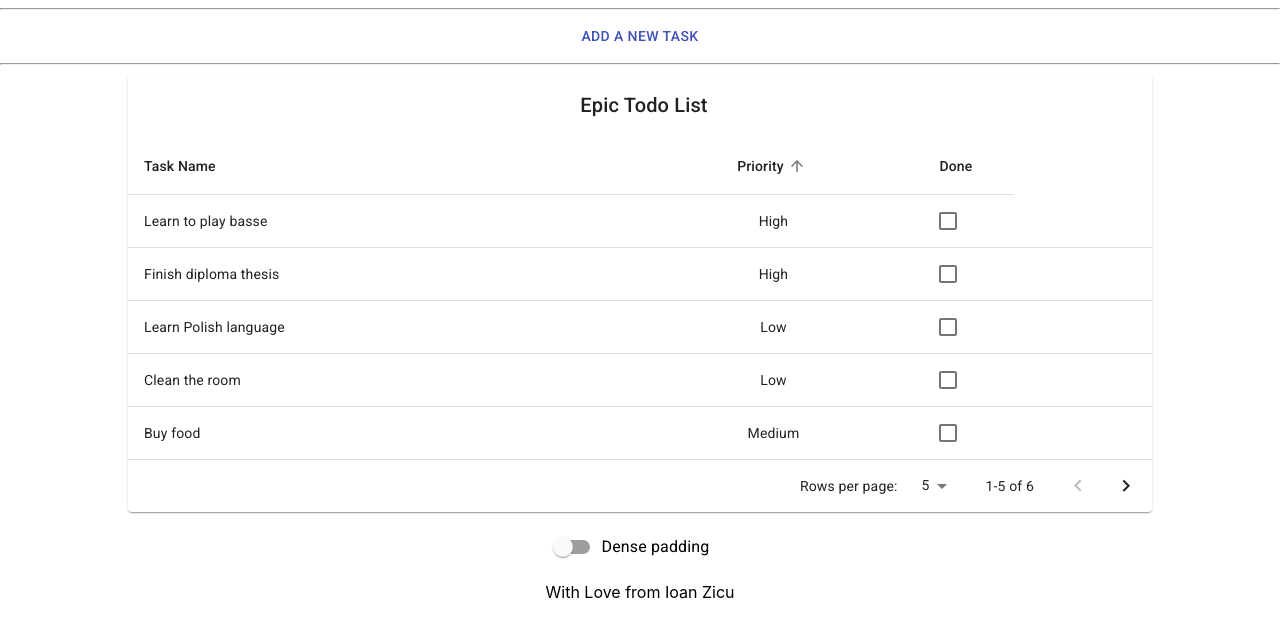
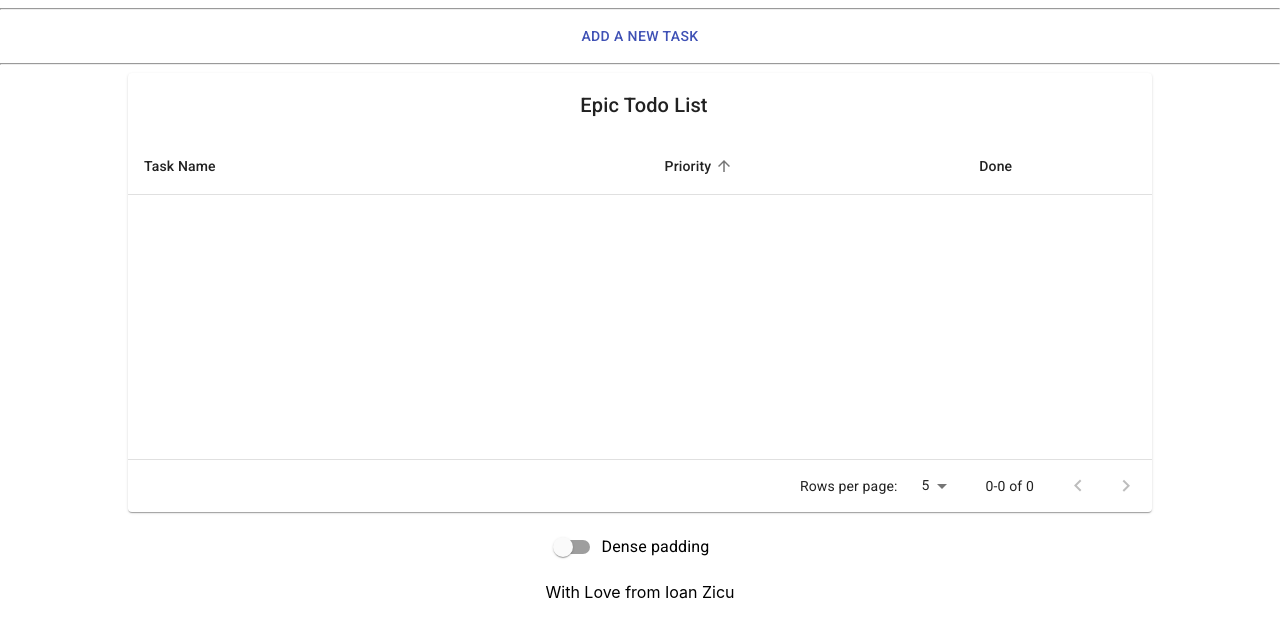
Before and after one commit to ioanzicu/tremendous-todo-app, a React (Create React App) app: page / in a window 1280 px wide. Shown: the top 638 px of the page. Built offline with nearby package versions, Linux system fonts and the light colour scheme.

Commit message:
implement local storage management

```diff
--- a/src/App.tsx
+++ b/src/App.tsx
@@ -6,7 +6,6 @@ import Button from '@material-ui/core/Button';
 
 function App() {
   const [showForm, setShowForm] = useState<Boolean>(false);
-
 
   const handleClick = (event: React.MouseEvent<HTMLButtonElement, MouseEvent>) => {
     setShowForm(!showForm);
--- a/src/CustomTypes.tsx
+++ b/src/CustomTypes.tsx
@@ -10,3 +10,7 @@ export interface IPriority {
     medium: string,
     low: string
 };
+
+export interface EnhancedTableToolbarProps {
+    numSelected: number;
+}
--- a/src/EnchancedTable.tsx
+++ b/src/EnchancedTable.tsx
@@ -1,4 +1,4 @@
-import React, { useState } from 'react';
+import React, { useEffect, useState } from 'react';
 import clsx from 'clsx';
 import { createStyles, lighten, makeStyles, Theme } from '@material-ui/core/styles';
 import Table from '@material-ui/core/Table';
@@ -18,8 +18,9 @@ import Tooltip from '@material-ui/core/Tooltip';
 import FormControlLabel from '@material-ui/core/FormControlLabel';
 import Switch from '@material-ui/core/Switch';
 import DeleteIcon from '@material-ui/icons/Delete';
-import { Data } from './CustomTypes';
+import { Data, EnhancedTableToolbarProps } from './CustomTypes';
 import { rows } from './Form';
+import { saveOnLocal, getDataFromLocal } from './StorageManagement';
 import "./EnchancedTable.css";
 
 function descendingComparator<T>(a: T, b: T, orderBy: keyof T) {
@@ -132,10 +133,6 @@ const useToolbarStyles = makeStyles((theme: Theme) =>
     }),
 );
 
-interface EnhancedTableToolbarProps {
-    numSelected: number;
-}
-
 const EnhancedTableToolbar = (props: EnhancedTableToolbarProps) => {
     const classes = useToolbarStyles();
     const { numSelected } = props;
@@ -187,6 +184,7 @@ const useStyles = makeStyles((theme: Theme) =>
     }),
 );
 
+
 export default function EnhancedTable() {
     const classes = useStyles();
     const [order, setOrder] = useState<Order>('asc');
@@ -194,11 +192,17 @@ export default function EnhancedTable() {
     const [selected, setSelected] = useState<string[]>([]);
 
     const [update, setUpdate] = useState<boolean>(false);
-    const [dataRows, setData] = useState<Data[]>(rows);
+    const [dataRows, setData] = useState<Data[]>([]); //rows
     const [page, setPage] = useState<number>(0);
     const [dense, setDense] = useState<boolean>(false);
     const [rowsPerPage, setRowsPerPage] = useState<number>(5);
     const [showDelete, setShowDelete] = useState<string>('');
+
+    useEffect(() => {
+        let todos = getDataFromLocal();
+        console.log('todos', todos, todos.length, typeof (todos));
+        setData(todos);
+    }, [])
 
     const handleRequestSort = (event: React.MouseEvent<unknown>, property: keyof Data) => {
         const isAsc = orderBy === property && order === 'asc';
@@ -263,11 +267,11 @@ export default function EnhancedTable() {
             );
         }
 
-        setData(newDataRows)
+        saveOnLocal(newDataRows);
+        setData(newDataRows);
     }
 
     const onMouseEnter = (id: string): void => setShowDelete(id);
-
     const onMouseLeave = (): void => setShowDelete('');
 
     return (
--- a/src/Form.tsx
+++ b/src/Form.tsx
@@ -7,6 +7,7 @@ import WarningIcon from '@material-ui/icons/Warning';
 import LowPriorityIcon from '@material-ui/icons/LowPriority';
 import Checkbox from '@material-ui/core/Checkbox';
 import Button from '@material-ui/core/Button';
+import { saveOnLocal } from './StorageManagement';
 import { Data, IPriority } from './CustomTypes';
 
 function uniqueId() {
@@ -30,12 +31,12 @@ const priority: IPriority = {
 }
 
 export const rows: Data[] = [
-    createData('Learn to play basse', priority.high, false),
-    createData('Learn Polish language', priority.low, false),
-    createData('Buy food', priority.medium, false),
-    createData('Clean the room', priority.low, false),
-    createData('Finish diploma thesis', priority.high, false),
-    createData('Go to a pizza with firends', priority.medium, true),
+    // createData('Learn to play basse', priority.high, false),
+    // createData('Learn Polish language', priority.low, false),
+    // createData('Buy food', priority.medium, false),
+    // createData('Clean the room', priority.low, false),
+    // createData('Finish diploma thesis', priority.high, false),
+    // createData('Go to a pizza with firends', priority.medium, true),
 ];
 
 const useStyles: (props?: any) => Record<"root", string> = makeStyles((theme: Theme) =>
@@ -106,6 +107,9 @@ export default function Form({ showForm, setShowForm }: IForm) {
         let newTodo: Data = createData(name, taskPriority, checked);
         rows.push(newTodo);
 
+        // Save on local
+        saveOnLocal(rows);
+
         // Redirect to the Tasks table
         setShowForm(!showForm);
 
--- /dev/null
+++ b/src/StorageManagement.tsx
@@ -0,0 +1,11 @@
+import { Data } from './CustomTypes';
+
+export function saveOnLocal(data: Data[]): void {
+    localStorage.setItem('todoList', JSON.stringify(data));
+}
+
+export function getDataFromLocal(): Data[] {
+    let todoList = localStorage.getItem('todoList');
+    let data = todoList !== null ? JSON.parse(todoList) : [];
+    return data;
+}
```
